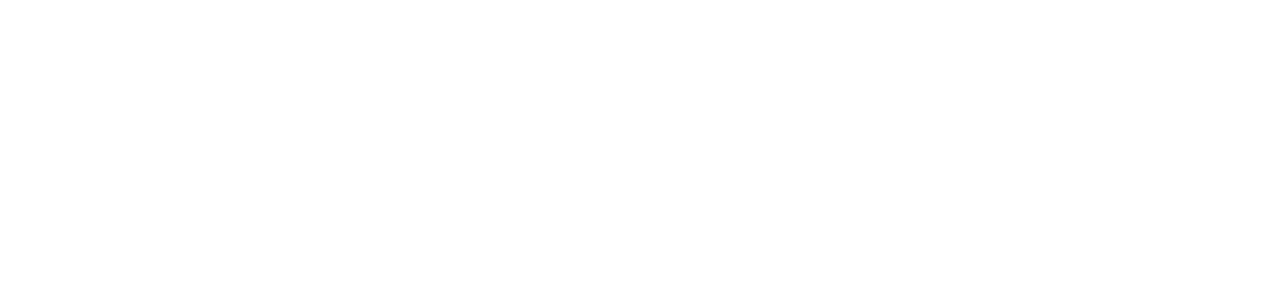
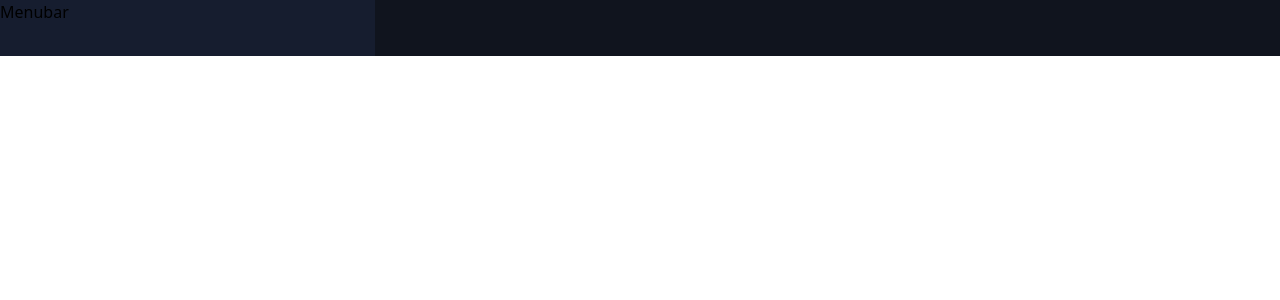
Before and after one commit to kapana1004/Entertainment-app, a React (Vite) app: page /mainpage in a window 1280 px wide. Before the commit this address had no page. Shown: the top 300 px of the page. Built offline with nearby package versions, Linux system fonts and the light colour scheme.

Commit message:
add Link to navigate from login page to mainpage

```diff
--- a/src/App.tsx
+++ b/src/App.tsx
@@ -2,6 +2,7 @@
 import { Route, Routes, Navigate } from "react-router-dom";
 import Logincomponent from "./components/Logincomponent";
 import SignupComponent from "./components/Signupcomponent";
+import Menubar from "./pages/Menubar";
 
 function App() {
   const [logOrSign, setLogOrSign] = useState<boolean>(true);
@@ -57,6 +58,8 @@
           />
         }
       />
+
+      <Route path="/mainpage" element={<Menubar />} />
     </Routes>
 
     //   <div>
--- a/src/components/Logincomponent.tsx
+++ b/src/components/Logincomponent.tsx
@@ -19,6 +19,7 @@
   const [showLoginPassword, setShowLoginPassword] = useState<boolean>(false);
   const [loginMail, setLoginMail] = useState<string>("");
   const [loginPass, setLoginPass] = useState<string>("");
+  const [login, setLogin] = useState<string>("");
 
   const handleToggleLoginPasswordVisibility = (): void => {
     setShowLoginPassword(!showLoginPassword);
@@ -41,12 +42,16 @@
   const getPass = localStorage.getItem("pass");
 
   const handleLogin = (): void => {
-    if (loginMail == getMail && loginPass == getPass) {
+    if (loginMail === getMail && loginPass === getPass) {
       console.log("go to main page");
+
+      setLogin("kvaxi");
+      console.log(loginMail, getMail, loginPass, getPass, login);
     } else {
       console.log("Credential Failed");
     }
   };
+
   return (
     <div className=" min-w-[100vw] min-h-[100vh] bg-[#10141E] flex flex-col items-center">
       {/* <img className=" mt-[40px]" src={Logo} alt="logo" /> */}
@@ -93,7 +98,8 @@
             {showLoginPassword ? "hide" : "show"}
           </span>
         </div>
-
+        {/* {login ? ( */}
+        <Link to={`${login ? "/mainpage" : "/signup"}`}>
           <button
             onClick={handleLogin}
             className=" ml-[20px] mt-[30px] w-[279px] h-[48px] rounded-[10px] bg-[#FC4747] text-[15px] text-[#FFFFFF]"
@@ -101,6 +107,7 @@
             {" "}
             Login to your account
           </button>
+        </Link>
 
         <div className=" flex flex-row  pl-[50px] mt-[20px]">
           {" "}
--- a/src/pages/Mainpage.tsx
+++ b/src/pages/Mainpage.tsx
@@ -1,5 +1,11 @@
 import React from "react";
+import Menubar from "./Menubar";
 
 export default function Mainpage() {
-  return <div>Mainpage</div>;
+  return (
+    <div>
+      Mainpage
+      <Menubar />
+    </div>
+  );
 }
--- /dev/null
+++ b/src/pages/Menubar.tsx
@@ -0,0 +1,10 @@
+import React from "react";
+
+export default function Menubar() {
+  return (
+    <div className=" bg-[#10141E]">
+      {" "}
+      <div className=" w-[375px] h-[56px] bg-[#161D2F] ">Menubar</div>
+    </div>
+  );
+}
```
Lines whose indentation alone changed are shown as unchanged.
